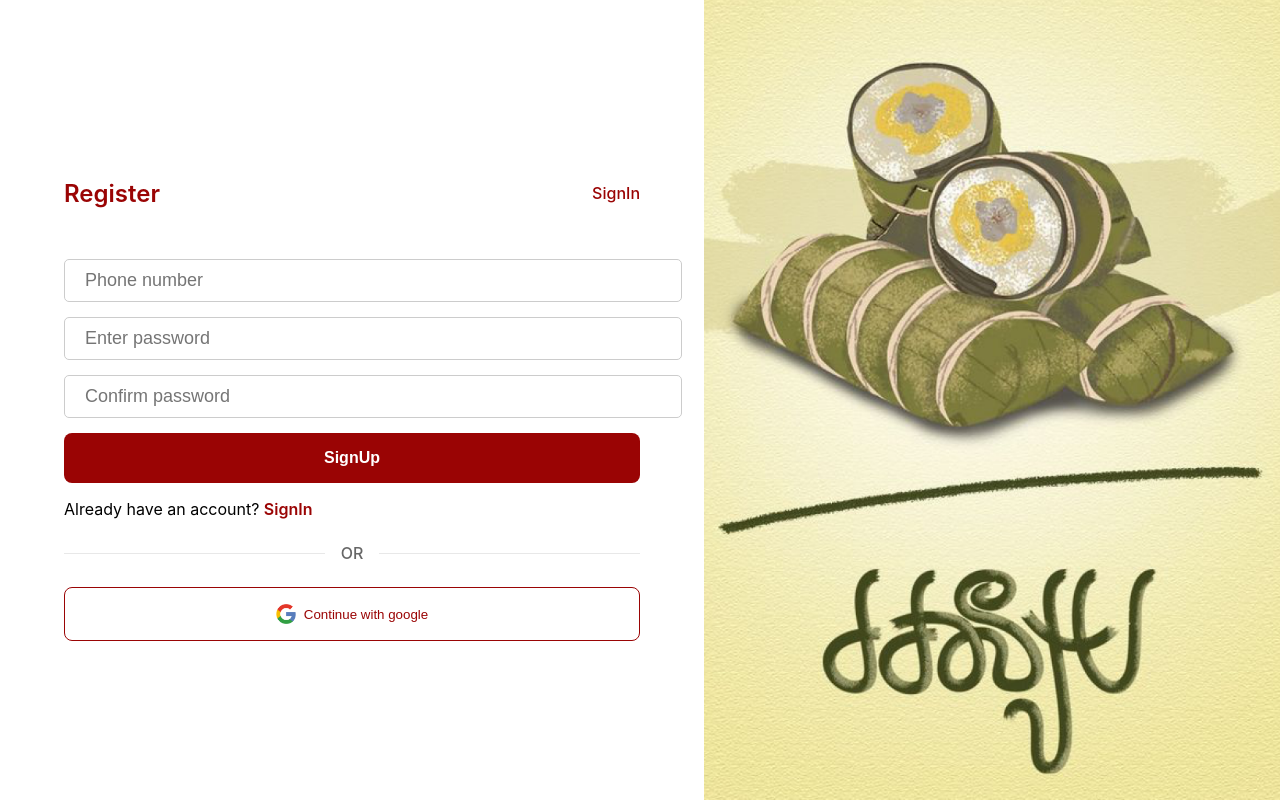
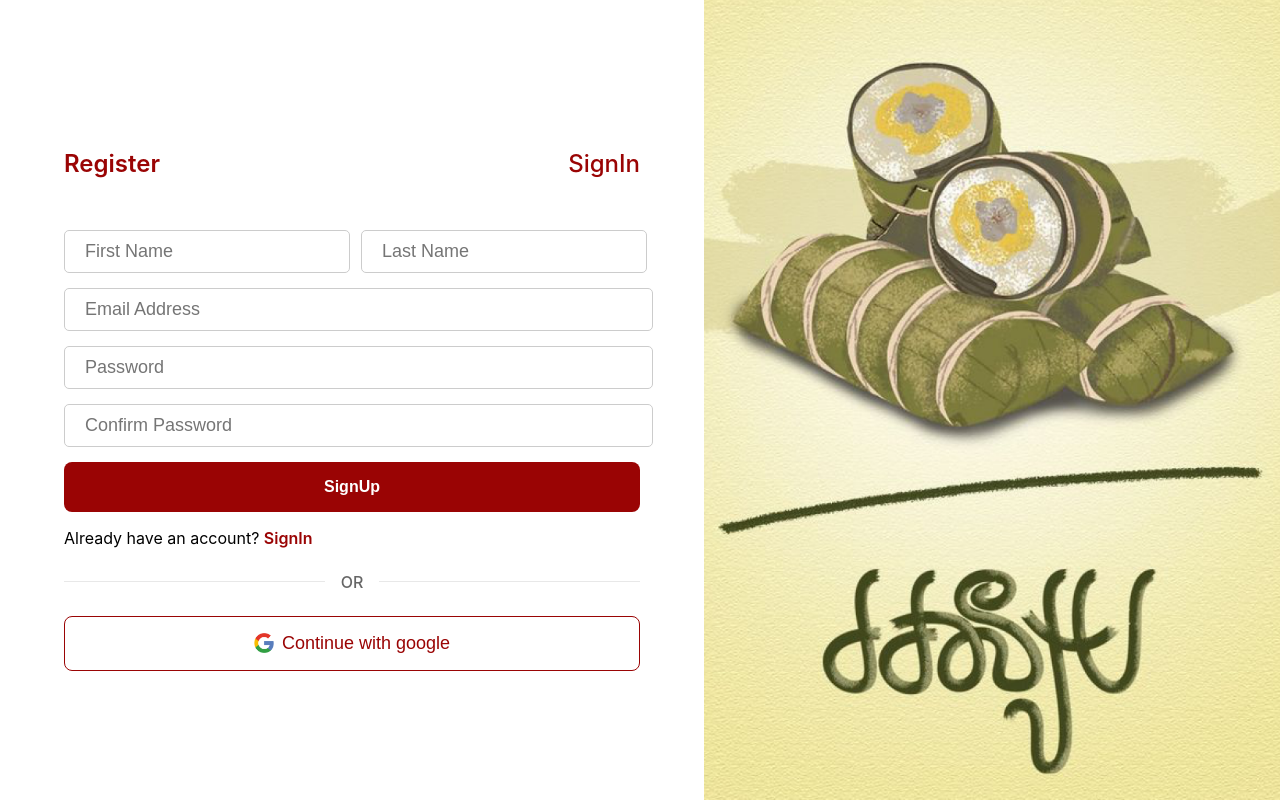
Before and after one commit to Caffeine26/AhaGo, a Vue app: page /signup in a window 1280 px wide. Shown: the top 800 px of the page. Built offline with nearby package versions, Linux system fonts and the light colour scheme.

Commit message:
edited some files

```diff
--- a/src/components/AuthPanel.vue
+++ b/src/components/AuthPanel.vue
@@ -55,19 +55,33 @@
                 <span class="switch-link" @click="navigateToSignIn">SignIn</span>
               </div>
               <form @submit.prevent="handleSignup">
+                <div style="display: flex; gap: 40px; padding-right: 22px;">
+                  <InputText
+                    v-model="signupForm.firstName"
+                    placeholder="First Name"
+                    type="text"
+                    style="flex: 1;"
+                  />
+                  <InputText
+                    v-model="signupForm.lastName"
+                    placeholder="Last Name"
+                    type="text"
+                    style="flex: 1;"
+                  />
+                </div>
                 <InputText
-                  v-model="signupForm.phone"
-                  placeholder="Phone number"
-                  type="tel"
+                  v-model="signupForm.email"
+                  placeholder="Email Address"
+                  type="email"
                 />
                 <InputText
                   v-model="signupForm.password"
-                  placeholder="Enter password"
+                  placeholder="Password"
                   type="password"
                 />
                 <InputText
                   v-model="signupForm.confirmPassword"
-                  placeholder="Confirm password"
+                  placeholder="Confirm Password"
                   type="password"
                 />
                 <button type="submit" class="submit-btn">SignUp</button>
@@ -195,6 +209,7 @@
   color: #9A0404;
   font-weight: 500;
   cursor: pointer;
+  font-size: 24px;
 }
 
 .form-group {
@@ -286,6 +301,7 @@ input::placeholder {
   gap: 0.5rem;
   cursor: pointer;
   font-weight: 500;
+  font-size: 18px;
   color: #9A0404;
 }
 
@@ -496,6 +512,8 @@ export default {
         password: ''
       },
       signupForm: {
+        firstName: '',
+        lastName: '',
         email: '',
         password: '',
         confirmPassword: ''
--- a/src/components/all/header.vue
+++ b/src/components/all/header.vue
@@ -43,7 +43,7 @@ const userLoggedIn = ref(false); // This line initializes the reactive ref
 const router = useRouter();
 
 const toggleLogin = () => {
-  userLoggedIn.value = true;
+  router.push('/signin');
 };
 
 const goToSignUp = () => {
--- a/src/components/all/inputText.vue
+++ b/src/components/all/inputText.vue
@@ -61,7 +61,7 @@ watch(
 }
 
 .input-text input {
-  width: 100%;
+  width: 95%;
   padding: 10px 20px;
   font-size: 18px;
   border: 1px solid #ccc;
--- a/src/views/client/LandingPage.vue
+++ b/src/views/client/LandingPage.vue
@@ -1,5 +1,5 @@
 <template>
-  <div>
+  <div class="container">
     <Header :title="'AHA GO'" />
     <div class="landing-page">
       <!-- Hero Section -->
--- a/src/views/client/StoreDetailsPage.vue
+++ b/src/views/client/StoreDetailsPage.vue
@@ -474,11 +474,13 @@ export default {
 </script>
 
 <style scoped>
+.pag-container {
+  max-width: 100%;
+  min-height: 100%;
+}
 .store-details-page {
-  padding: 2rem;
-  max-width: 1200px;
+  padding: 2rem 6rem;
   margin: 0 auto;
-  min-height: 60vh;
 }
 
 .breadcrumb {
@@ -573,7 +575,7 @@ export default {
 
 .main-img {
   width: 60%;
-  height: 220px;
+  height: 400px;
   object-fit: cover;
   border-radius: 12px;
 }
@@ -581,13 +583,13 @@ export default {
 .side-imgs {
   display: flex;
   flex-direction: column;
-  gap: 1rem;
+  gap: 10px;
   width: 40%;
 }
 
 .side-imgs img {
   width: 100%;
-  height: 105px;
+  height: 195px;
   object-fit: cover;
   border-radius: 12px;
 }
```
